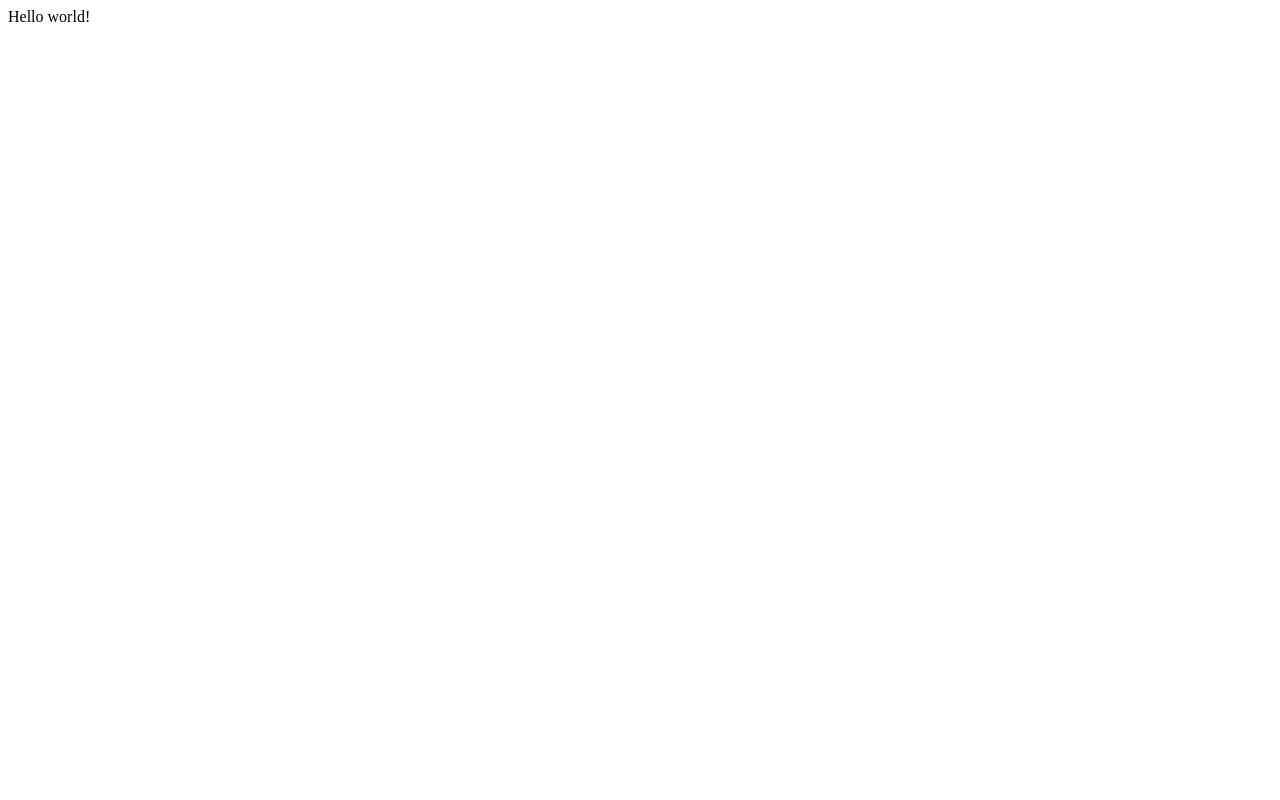
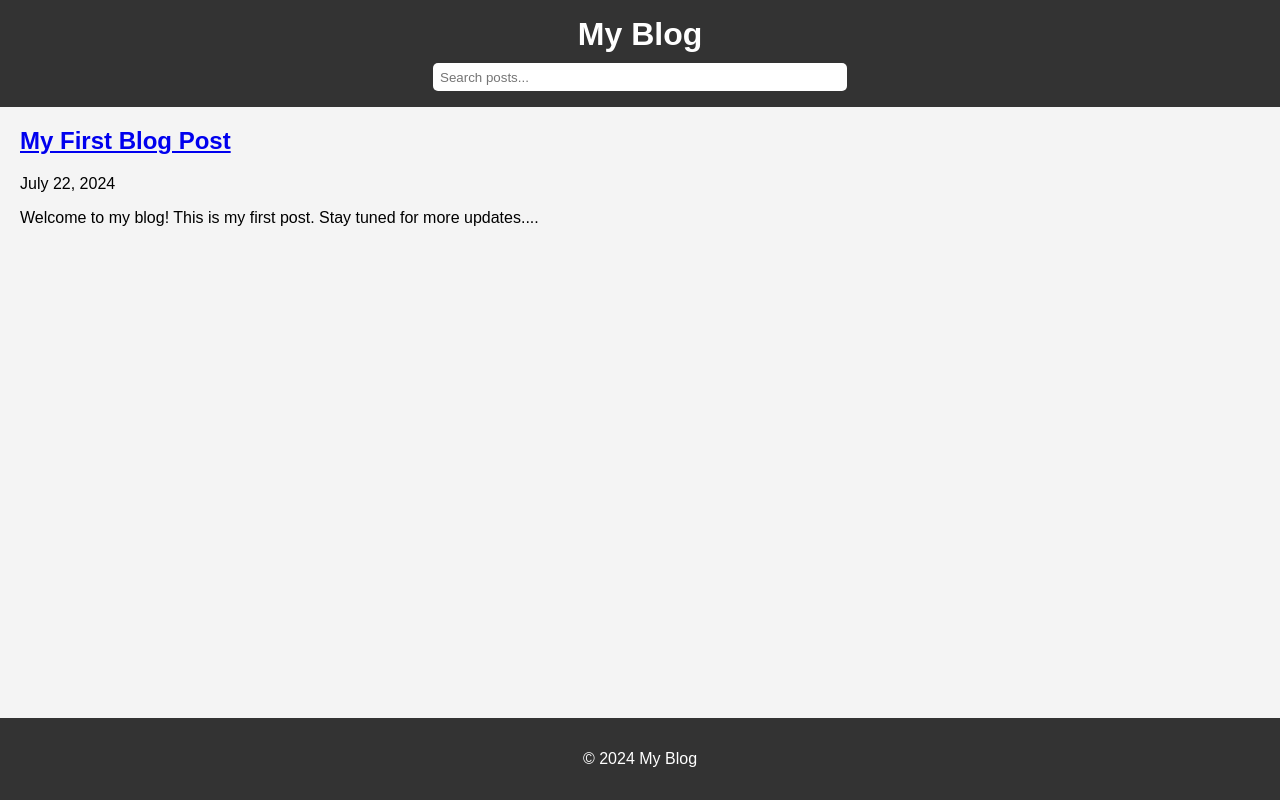
Before and after one commit to Chris-E-Dev/chris-e-dev.github.io, a plain HTML site: page index.html in a window 1280 px wide. Drawn offline with Linux system fonts and the light colour scheme.

Commit message:
Add first JavaScript version with search method

```diff
--- /dev/null
+++ b/css/styles.css
@@ -0,0 +1,53 @@
+body {
+    font-family: Arial, sans-serif;
+    margin: 0;
+    padding: 0;
+    background-color: #f4f4f4;
+}
+
+header {
+    background: #333;
+    color: #fff;
+    padding: 1em 0;
+    text-align: center;
+    position: relative;
+}
+
+header h1 {
+    margin: 0;
+}
+
+header input[type="text"] {
+    padding: 0.5em;
+    margin-top: 10px;
+    border: none;
+    border-radius: 5px;
+    width: 80%;
+    max-width: 400px;
+}
+
+main {
+    margin: 20px;
+}
+
+footer {
+    background: #333;
+    color: #fff;
+    text-align: center;
+    padding: 1em 0;
+    position: fixed;
+    bottom: 0;
+    width: 100%;
+}
+
+article {
+    background: #fff;
+    padding: 20px;
+    margin-bottom: 20px;
+    border-radius: 5px;
+    box-shadow: 0 0 10px rgba(0, 0, 0, 0.1);
+}
+
+h2 {
+    color: #333;
+}
--- a/index.html
+++ b/index.html
@@ -2,10 +2,21 @@
 <html lang="en">
 <head>
     <meta charset="UTF-8">
-    <meta name="viewport" content="width=100%, initial-scale=1.0">
-    <title>Documentation</title>
+    <meta name="viewport" content="width=device-width, initial-scale=1.0">
+    <title>My Blog</title>
+    <link rel="stylesheet" href="css/styles.css">
 </head>
 <body>
-    Hello world!
+    <header>
+        <h1>My Blog</h1>
+        <input type="text" id="search-input" placeholder="Search posts...">
+    </header>
+    <main>
+        <div id="posts"></div>
+    </main>
+    <footer>
+        <p>© 2024 My Blog</p>
+    </footer>
+    <script src="js/script.js"></script>
 </body>
 </html>
--- /dev/null
+++ b/js/script.js
@@ -0,0 +1,39 @@
+document.addEventListener("DOMContentLoaded", function() {
+    const posts = [
+        {
+            title: "My First Blog Post",
+            link: "posts/first-post.html",
+            date: "July 22, 2024",
+            content: "Welcome to my blog! This is my first post. Stay tuned for more updates."
+        }
+        // Add more posts here
+    ];
+
+    const postsContainer = document.getElementById('posts');
+
+    function displayPosts(filteredPosts) {
+        postsContainer.innerHTML = '';
+        filteredPosts.forEach(post => {
+            const postElement = document.createElement('div');
+            postElement.classList.add('post');
+            postElement.innerHTML = `
+                <h2><a href="${post.link}">${post.title}</a></h2>
+                <p>${post.date}</p>
+                <p>${post.content.substring(0, 100)}...</p>
+            `;
+            postsContainer.appendChild(postElement);
+        });
+    }
+
+    displayPosts(posts); // Display all posts initially
+
+    const searchInput = document.getElementById('search-input');
+    searchInput.addEventListener('input', function() {
+        const query = searchInput.value.toLowerCase();
+        const filteredPosts = posts.filter(post => {
+            return post.title.toLowerCase().includes(query) ||
+                   post.content.toLowerCase().includes(query);
+        });
+        displayPosts(filteredPosts);
+    });
+});
```
Also changed, not shown: posts/first-post.html (added).
